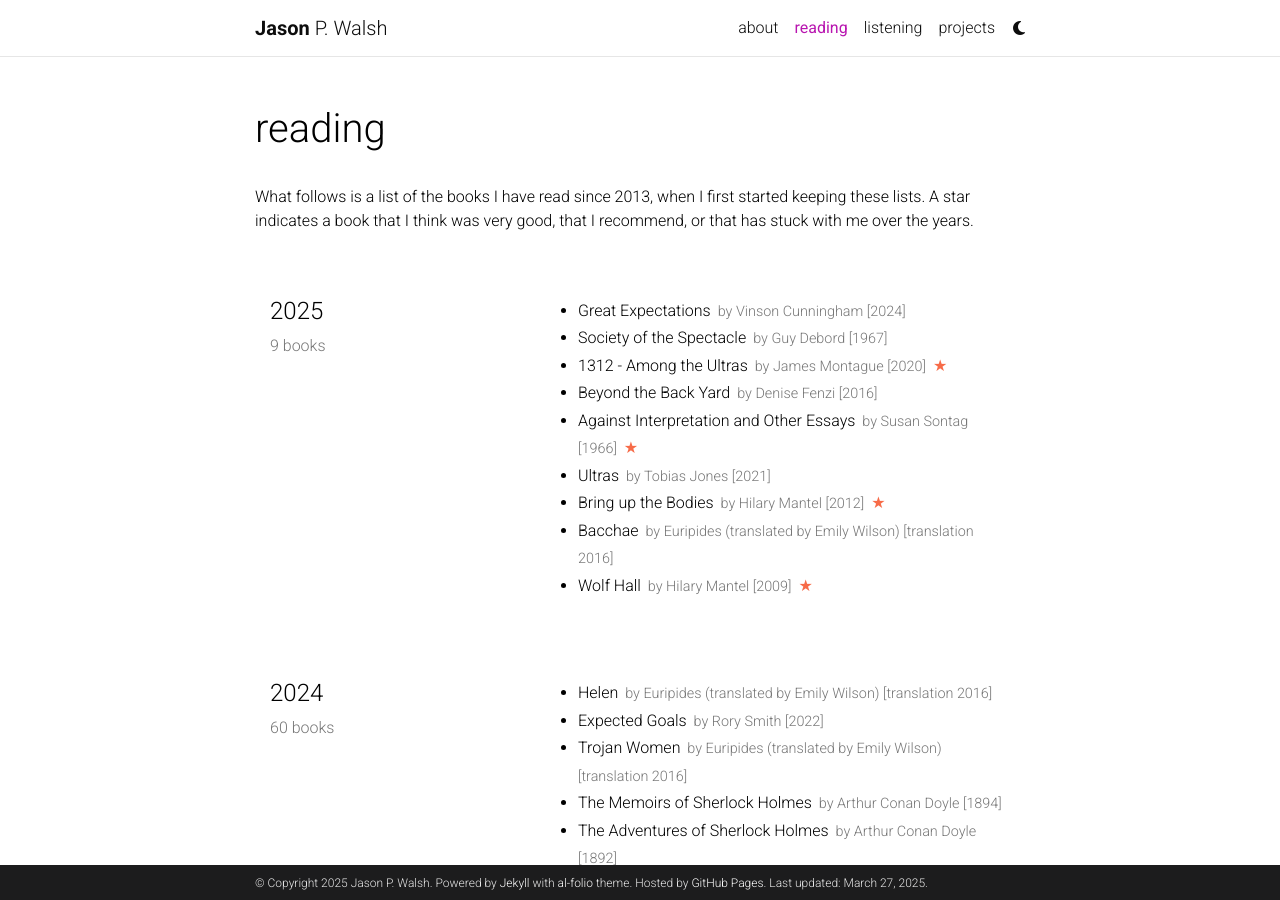
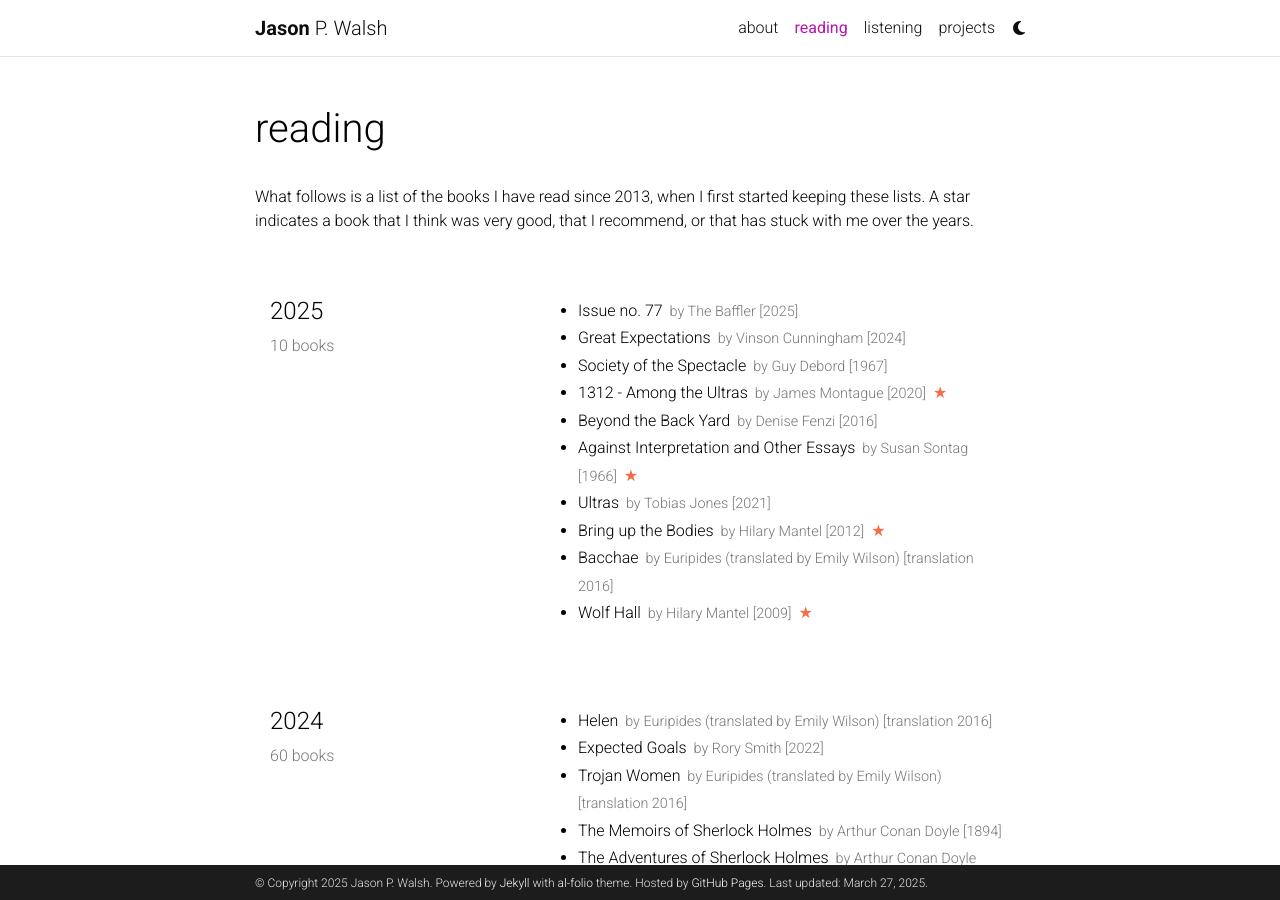
Before and after one commit to jwals23/jwals23.github.io, a Jekyll site: the page built from _pages/reading.md, in a window 1280 px wide and 900 px high. Built offline with Jekyll 4.4.1, drawn with Linux system fonts in a browser that asks for light colours; comment, search, counter and statistics services are not loaded; a style sheet for code colours, icons or effects is not loaded.

Commit message:
Update reading.yml

```diff
--- a/_data/reading.yml
+++ b/_data/reading.yml
@@ -1,6 +1,10 @@
 list:
   - year: "2025"
     books:
+      - title: Issue no. 77
+        author: The Baffler
+        year: 2025
+
       - title: Great Expectations
         author: Vinson Cunningham
         year: 2024
```
